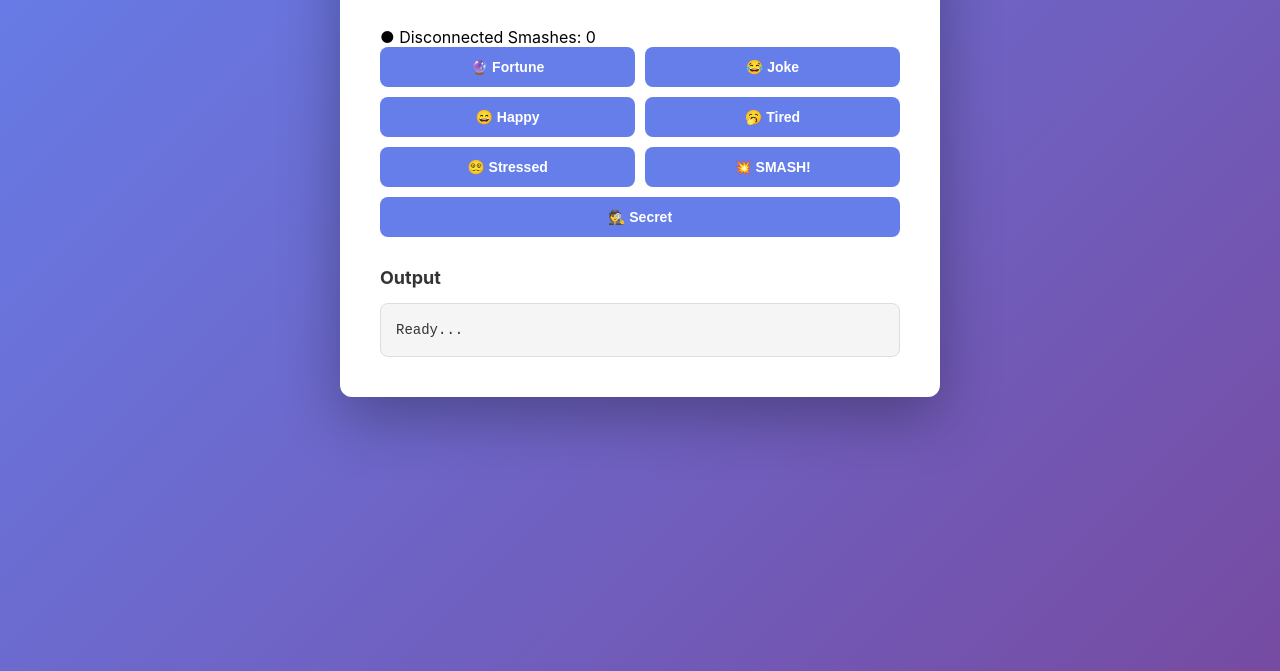
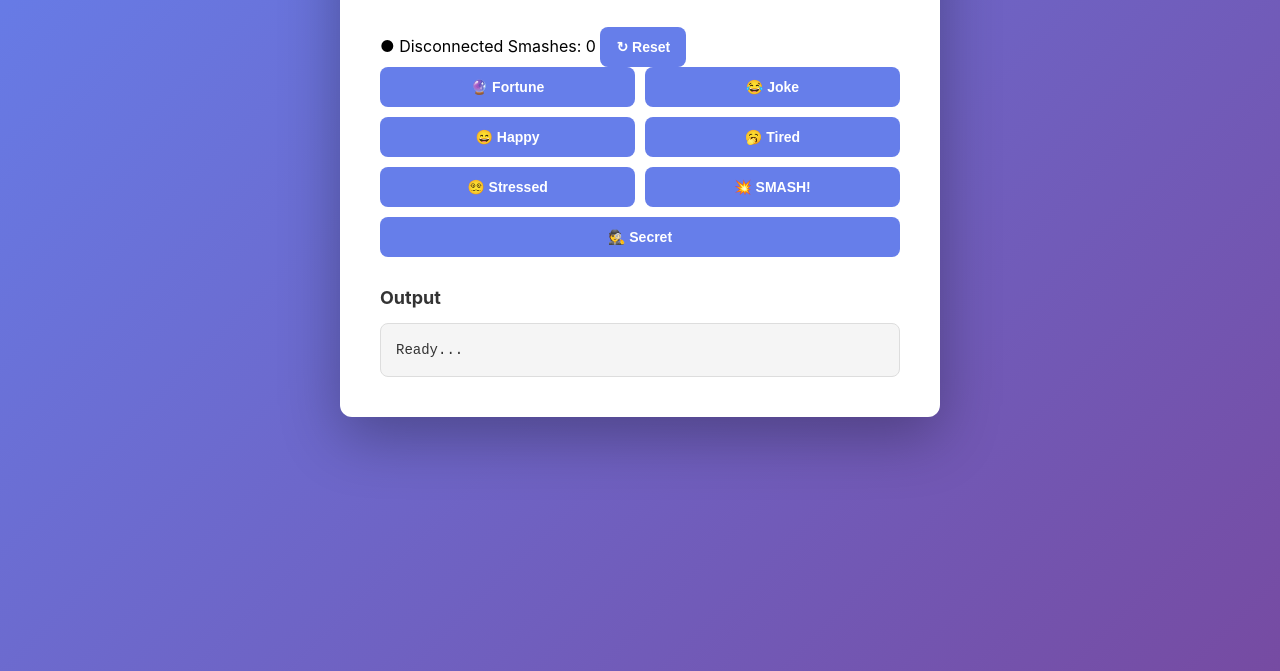
Before and after one commit to YafehDCDJ/VibeCheck-De-Juan, a plain HTML site: page frontend/index.html in a window 1280 px wide. Shown: the part 129-800 px from the top of the page. Drawn offline with Linux system fonts and the light colour scheme.

Commit message:
Add smash counter reset button and stats display

```diff
--- a/frontend/index.html
+++ b/frontend/index.html
@@ -14,6 +14,7 @@
     <div class="status-bar">
       <span id="apiStatus" class="status-indicator">● Disconnected</span>
       <span id="smashCounter">Smashes: 0</span>
+      <button id="btnResetCounter" class="btn-reset">↻ Reset</button>
     </div>
 
     <div class="button-group">
```
